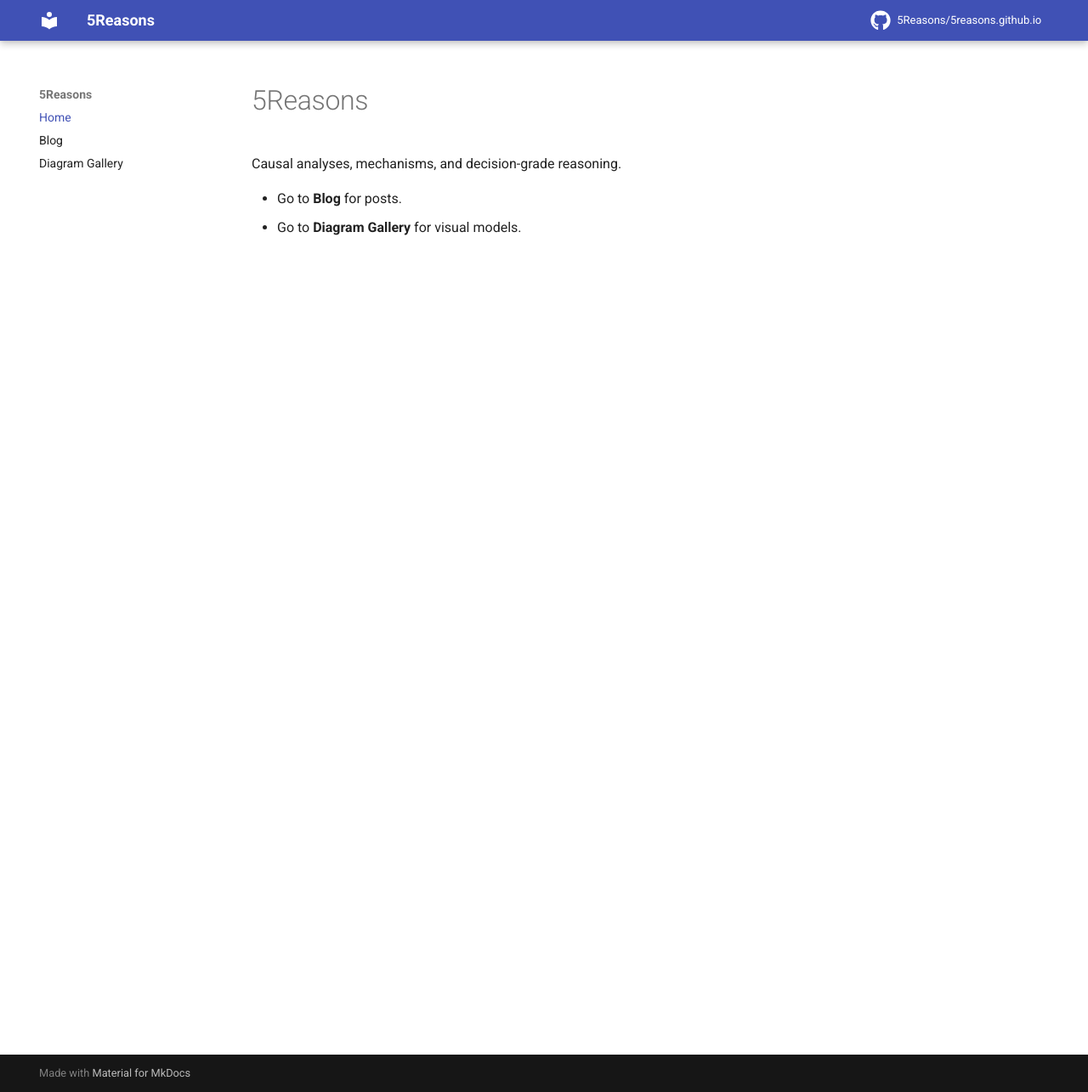
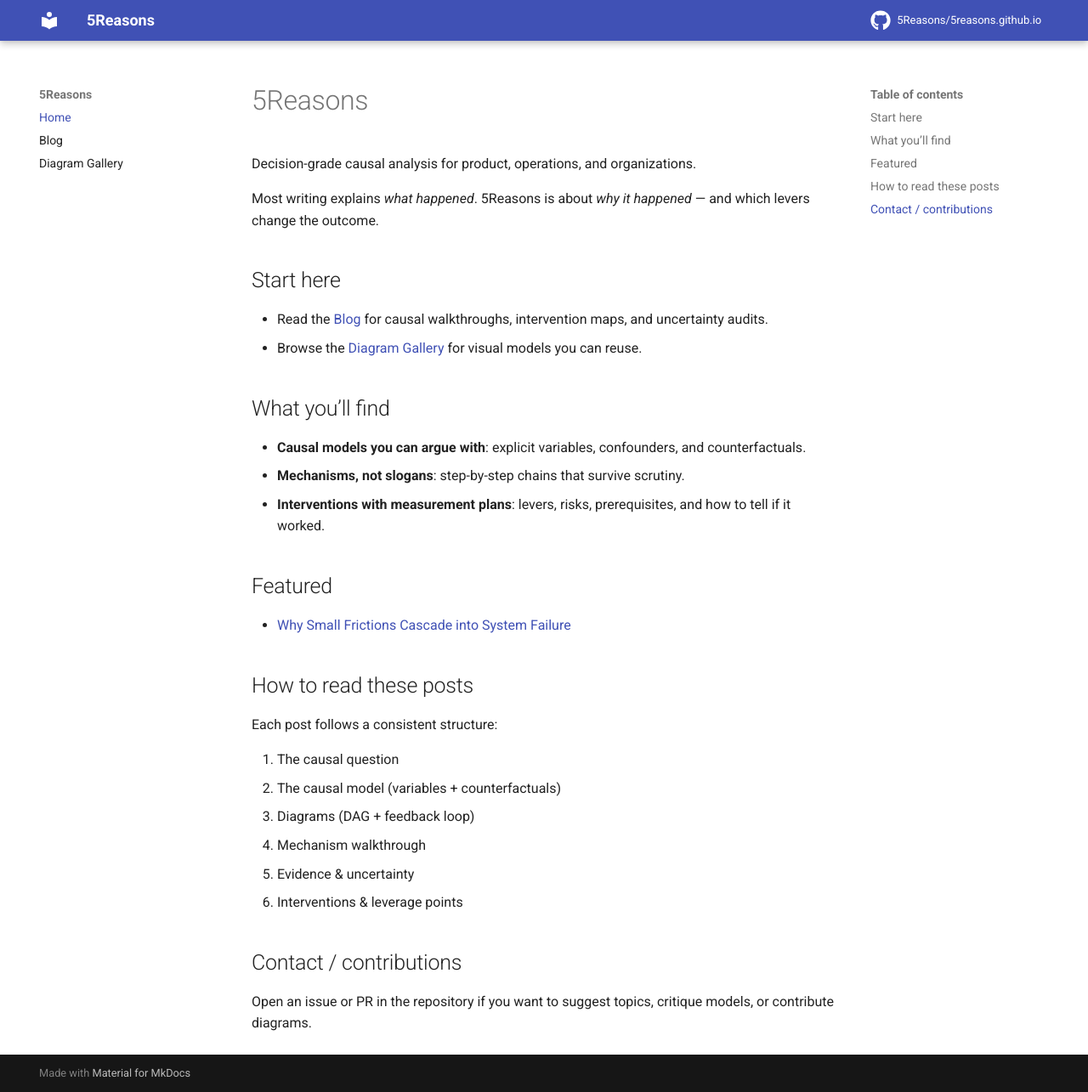
Before and after one commit to 5Reasons/5reasons.github.io, an MkDocs documentation site: the page built from docs/index.md, in a window 1280 px wide and 1285 px high. Shown: the whole window at 85% size. Built offline with MkDocs 1.6.1 and Material for MkDocs 9.7.7, drawn with Linux system fonts in a browser that asks for light colours; comment, search, counter and statistics services are not loaded.

```diff
--- /dev/null
+++ b/docs/assets/js/mathjax.js
@@ -0,0 +1,27 @@
+// MathJax configuration for arithmatex (Zensical)
+// Note: this config only takes effect if MathJax is loaded.
+window.MathJax = {
+  tex: {
+    inlineMath: [["\\(", "\\)"]],
+    displayMath: [["\\[", "\\]"]],
+    processEscapes: true,
+    processEnvironments: true
+  },
+  options: {
+    ignoreHtmlClass: ".*|",
+    processHtmlClass: "arithmatex"
+  }
+};
+
+function typesetMath() {
+  if (!window.MathJax || !window.MathJax.typesetPromise) return;
+  window.MathJax.typesetClear();
+  window.MathJax.typesetPromise();
+}
+
+// Zensical exposes `document$` for instant navigation.
+if (typeof window.document$ !== "undefined" && typeof window.document$.subscribe === "function") {
+  window.document$.subscribe(typesetMath);
+} else {
+  document.addEventListener("DOMContentLoaded", typesetMath);
+}
--- a/docs/index.md
+++ b/docs/index.md
@@ -1,6 +1,35 @@
 # 5Reasons
 
-Causal analyses, mechanisms, and decision-grade reasoning.
+Decision-grade causal analysis for product, operations, and organizations.
 
-- Go to **Blog** for posts.
-- Go to **Diagram Gallery** for visual models.
+Most writing explains *what happened*. 5Reasons is about *why it happened* — and which levers change the outcome.
+
+## Start here
+
+- Read the [Blog](blog/index.md) for causal walkthroughs, intervention maps, and uncertainty audits.
+- Browse the [Diagram Gallery](diagrams/index.md) for visual models you can reuse.
+
+## What you’ll find
+
+- **Causal models you can argue with**: explicit variables, confounders, and counterfactuals.
+- **Mechanisms, not slogans**: step-by-step chains that survive scrutiny.
+- **Interventions with measurement plans**: levers, risks, prerequisites, and how to tell if it worked.
+
+## Featured
+
+- [Why Small Frictions Cascade into System Failure](blog/posts/2026-01-16_why-small-frictions-cascade-into-system-failure.md)
+
+## How to read these posts
+
+Each post follows a consistent structure:
+
+1. The causal question
+2. The causal model (variables + counterfactuals)
+3. Diagrams (DAG + feedback loop)
+4. Mechanism walkthrough
+5. Evidence & uncertainty
+6. Interventions & leverage points
+
+## Contact / contributions
+
+Open an issue or PR in the repository if you want to suggest topics, critique models, or contribute diagrams.
--- a/mkdocs.yml
+++ b/mkdocs.yml
@@ -35,7 +35,18 @@ markdown_extensions:
   - md_in_html
   - toc:
       permalink: true
+  - pymdownx.arithmatex:
+    generic: true
   - pymdownx.details
+  - pymdownx.highlight:
+    anchor_linenums: true
+    pygments_lang_class: true
+  - pymdownx.inlinehilite
+  - pymdownx.tasklist:
+    custom_checkbox: true
+  - pymdownx.tabbed:
+    alternate_style: true
+    combine_header_slug: true
   - pymdownx.superfences:
       custom_fences:
         - name: mermaid
@@ -47,3 +58,4 @@ extra_css:
 
 extra_javascript:
   - assets/js/lightbox.js
+  - assets/js/mathjax.js
```
Also changed, not shown: docs/diagrams/index.md (+2 -2 lines).
